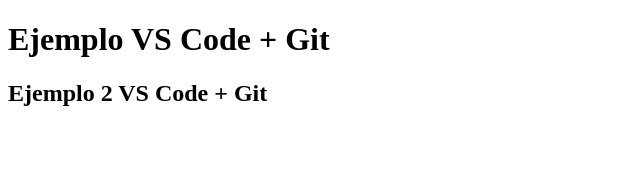
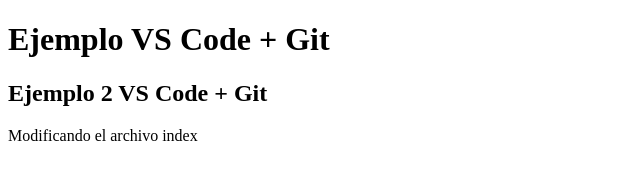
Before and after one commit to anxogutierrez/tarea2_grupo, a plain HTML site: page index.html in a window 1280 px wide. Shown: the whole page, without its empty margins (0-640 px from the left). Drawn offline with Linux system fonts and the light colour scheme.

Commit message:
punto 8.b) index.html

```diff
--- a/index.html
+++ b/index.html
@@ -8,5 +8,6 @@
 <body>
     <h1>Ejemplo VS Code + Git</h1>
     <h2>Ejemplo 2 VS Code + Git</h2>
+        <p>Modificando el archivo index</p>
 </body>
 </html>
```
